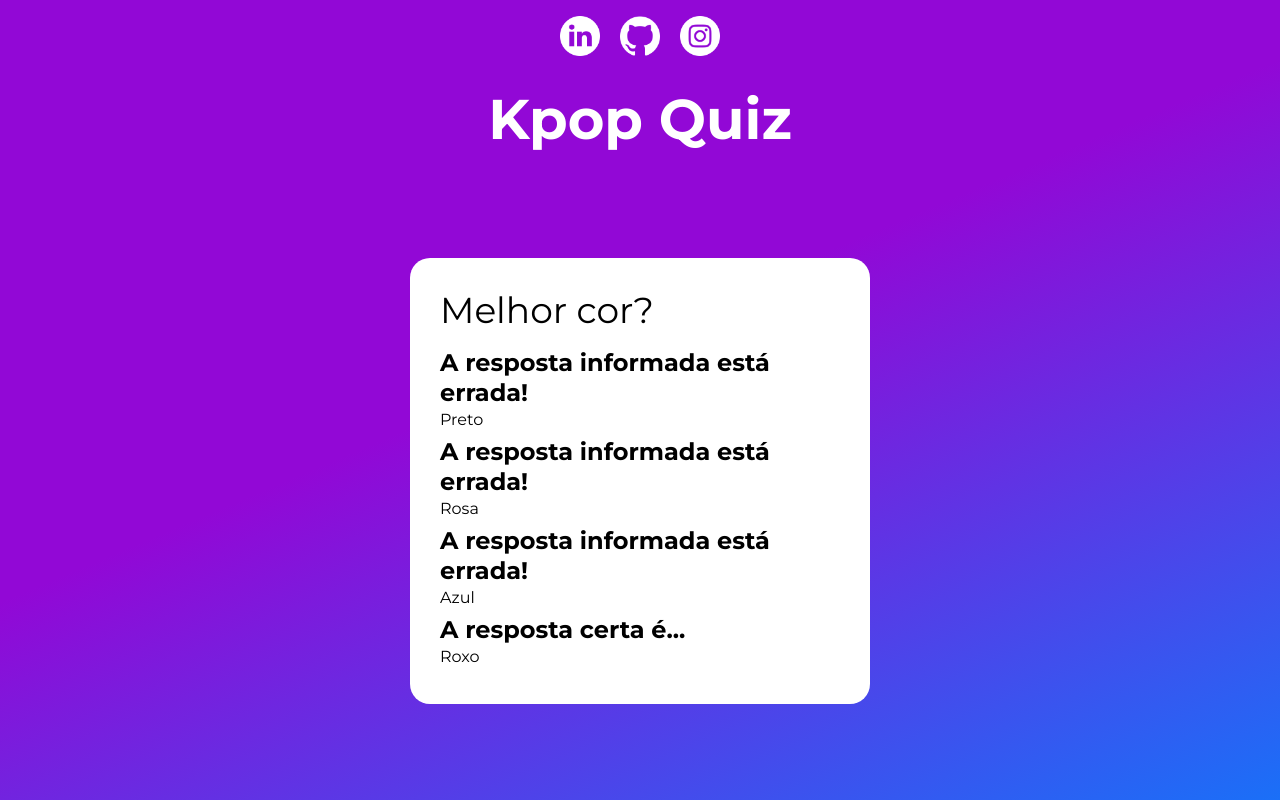
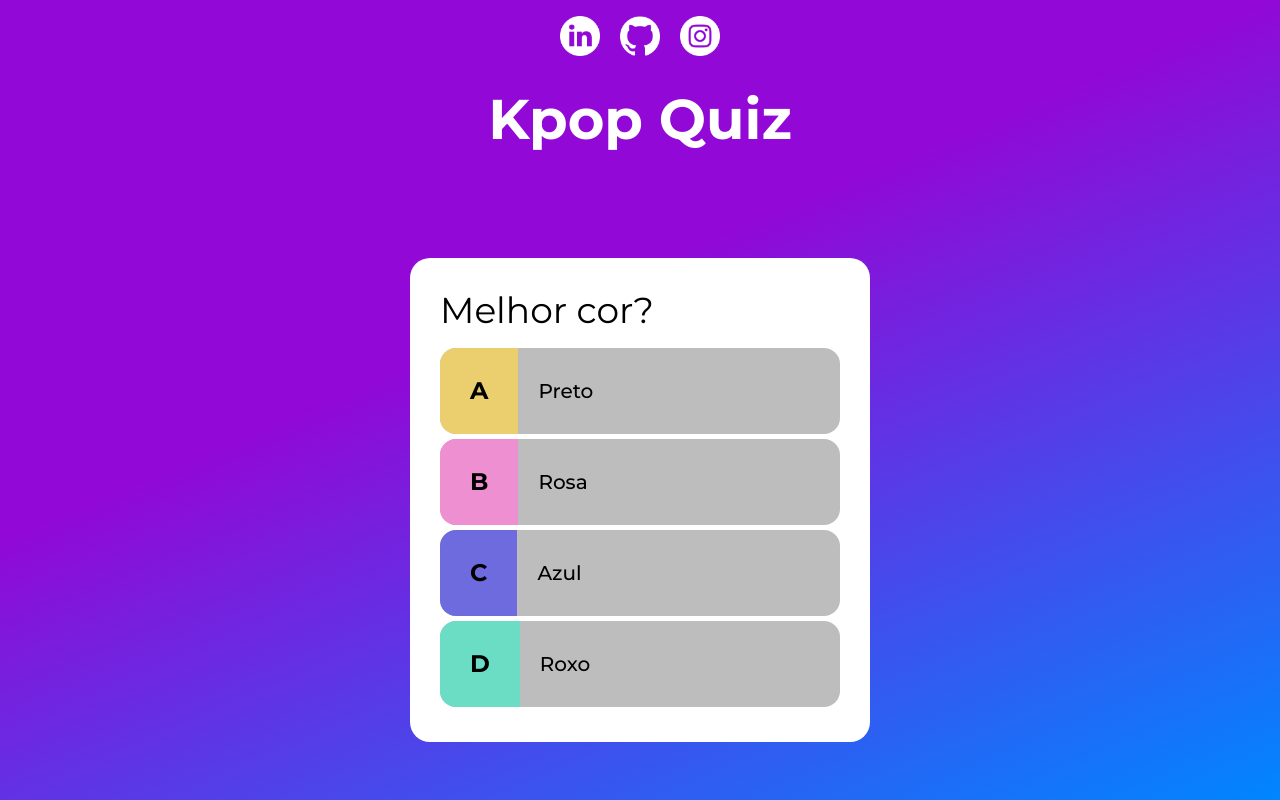
Before and after one commit to ecpieritz/next-quiz, a Next.js app: page / in a window 1280 px wide. Shown: the top 800 px of the page. Built offline with nearby package versions, Linux system fonts and the light colour scheme.

Commit message:
feat: add condition when you click on answer

```diff
--- a/components/Answer.tsx
+++ b/components/Answer.tsx
@@ -15,7 +15,8 @@ export default function Answer(props: AnswerProps) {
   return (
     <div className={styles.answer} onClick={() => props.onResponse(props.index)}>
       <div className={styles.contentAnswer}>
-        {/* <div className={styles.front}>
+        {!answer.revealed ? (
+          <div className={styles.front}>
             <div className={styles.letter}
               style={{backgroundColor: props.letterBgCollor}}
             >
@@ -24,21 +25,24 @@ export default function Answer(props: AnswerProps) {
             <div className={styles.value}>
               <p className={styles.optionP}>{answer.value}</p>
             </div>
-        </div> */}
+          </div>
 
+        ) : (
           <div className={styles.back}>
             {answer.correct ? (
               <div className={styles.correct}>
-              <div><h4>A resposta certa é...</h4></div>
-              <div className={styles.value}>{answer.value}</div>
+                <div><p>A resposta certa é...</p></div>
+                <div className={styles.value}><h4>{answer.value}</h4></div>
               </div>
             ) : (
               <div className={styles.incorrect}>
-              <div><h4>A resposta informada está errada!</h4></div>
-              <div className={styles.value}>{answer.value}</div>
+                <div><p>A resposta está errada!</p></div>
+                <div className={styles.value}><h4>{answer.value}</h4></div>
               </div>
             )}
           </div>
+        )}
+
 
       </div>
     </div>
--- a/src/pages/index.tsx
+++ b/src/pages/index.tsx
@@ -16,7 +16,6 @@ export default function Home() {
   const [question, setQuestion] = useState(questionMock)
 
   function onResponse(index: number) {
-    console.log(index)
     setQuestion(question.answerWith(index))
   }
 
@@ -32,7 +31,7 @@ export default function Home() {
       </Head>
       <Header />
       <main
-        className={`flex min-h-screen flex-col items-center p-24`}
+        className={`flex flex-col items-center p-24`}
       >
         <Question value={question} onResponse={onResponse} />
       </main>
--- a/styles/Answer.module.css
+++ b/styles/Answer.module.css
@@ -26,17 +26,33 @@
   background-color: var(--gray);
 }
 
-.back{
+
+.back > div {
+  display: flex;
   flex-direction: column;
+  justify-content: center;
+  align-items: center;
+  flex: 1;
+  border-radius: 16px;
+  padding: 15px ;
+  color: var(--white);
+}
+
+.correct{
+  background-color: #1bad22;
+}
+
+.incorrect{
+  background-color: #c20e26;
 }
 
 .optionP{
-  padding: 15px 0;
+  padding: 28px 0;
   font-weight: 500;
 }
 
 .optionH4{
-  padding: 15px 30px;
+  padding: 28px 30px;
 }
 
 .letter{
--- a/styles/globals.css
+++ b/styles/globals.css
@@ -23,6 +23,7 @@ body {
   background: rgb(146, 8, 214);
   background: var(--gradient);
   color: var(--white);
+  height: 100%;
 }
 
 *{
```
Lines whose indentation alone changed are shown as unchanged.
